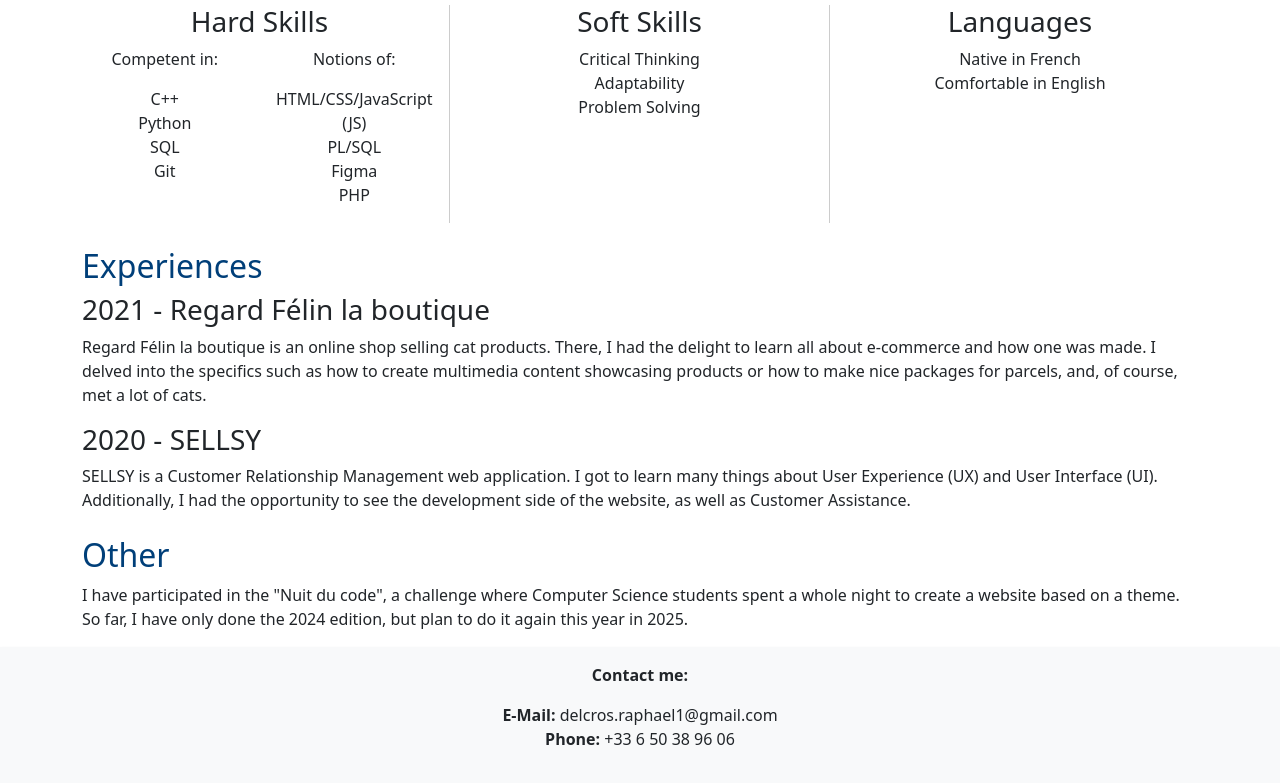
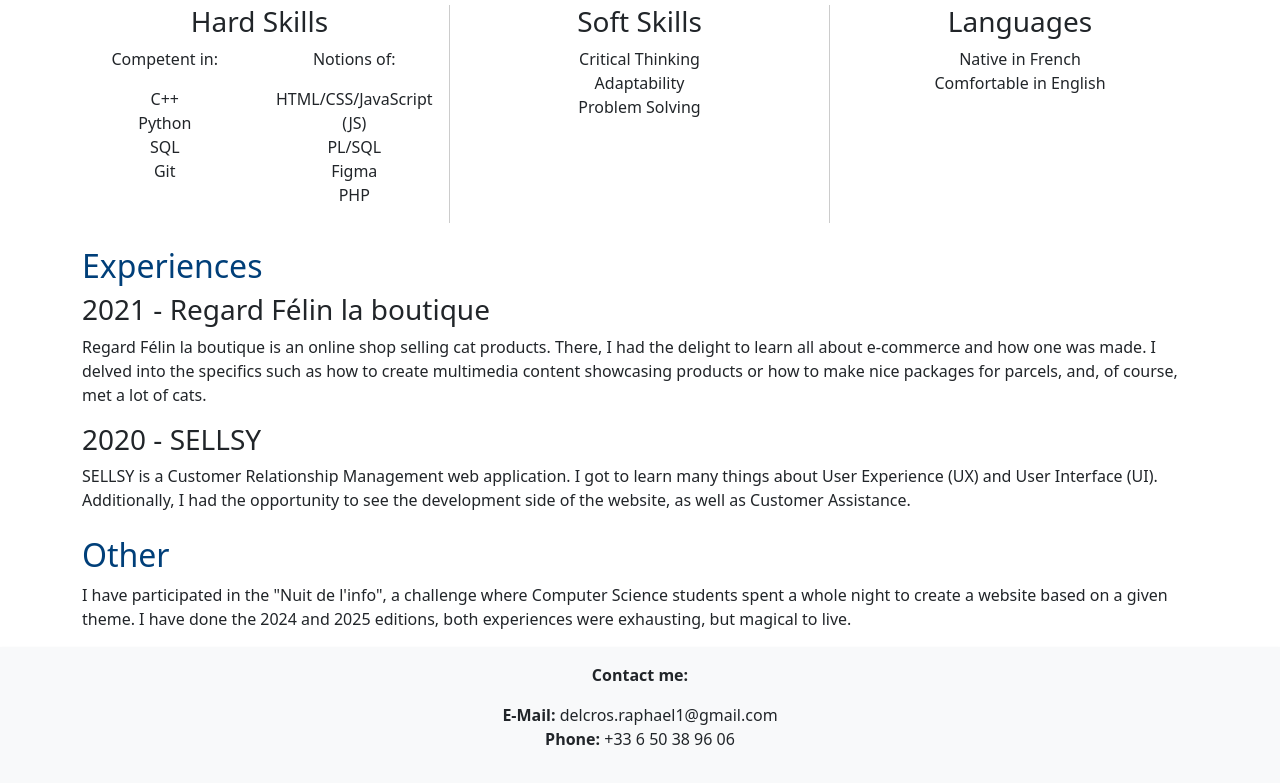
Before and after one commit to Raphael-Delcros/Raphael-Delcros.github.io, a website: page english.html in a window 1280 px wide. Shown: the part 972-1755 px from the top of the page. Drawn offline with nearby package versions, Linux system fonts and the light colour scheme.

Commit message:
Fix typos

```diff
--- a/english.html
+++ b/english.html
@@ -318,9 +318,9 @@
 
       <h2 class="mt-4 text-primary">Other</h2>
       <p>
-        I have participated in the "Nuit du code", a challenge where Computer Science students spent
-        a whole night to create a website based on a theme. So far, I have only done the 2024
-        edition, but plan to do it again this year in 2025.
+        I have participated in the "Nuit de l'info", a challenge where Computer Science students
+        spent a whole night to create a website based on a given theme. I have done the 2024 and
+        2025 editions, both experiences were exhausting, but magical to live.
       </p>
     </main>
     <footer class="bg-body-tertiary text-center py-3 shadow-sm">
```
Also changed, not shown: index.html (+1 -1 lines).
